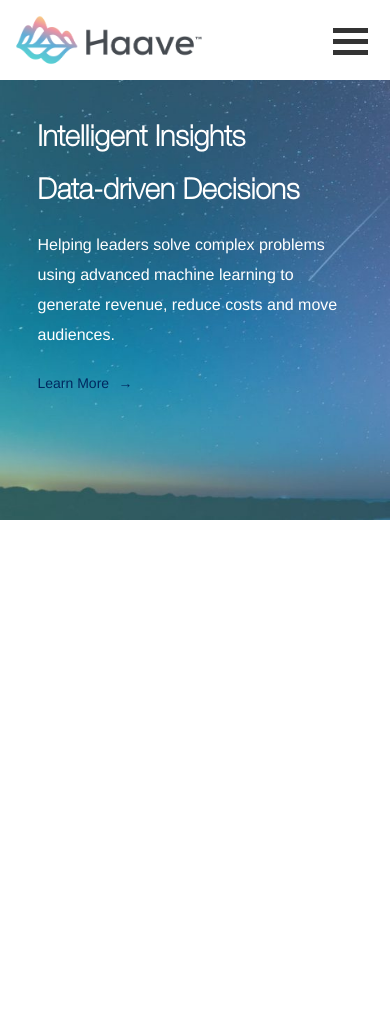
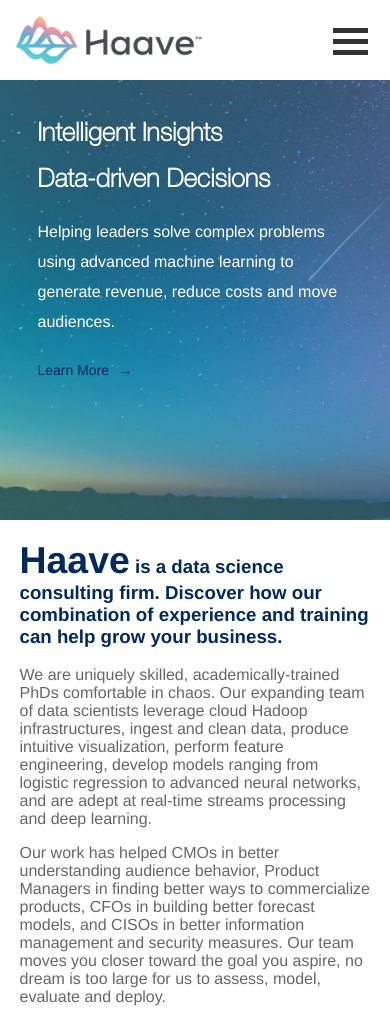
Before and after one commit to gadarsh555/haave, a React (Create React App) app: page / in a window 390 px wide. Before the commit the page ends 844 px from the top, so only its background shows below. Built offline with nearby package versions, Linux system fonts and the light colour scheme.

Commit message:
complete services component

```diff
--- a/src/App.css
+++ b/src/App.css
@@ -12,9 +12,10 @@
 	background-size: cover;
 }
 
-.Header-content {
+.Header-content,
+#Services {
 	text-align: left;
-	padding: 0 20%;
+	padding: 0 25%;
 }
 .Header-content h1 {
 	font-size: 3em;
@@ -40,28 +41,25 @@
 span {
 	float: right;
 }
-/*@keyframes App-logo-spin {
-	from {
-		transform: rotate(0deg);
+@media (max-width: 1450px) {
+	.Header-content,
+	#Services {
+		padding: 0 20%;
 	}
-	to {
-		transform: rotate(360deg);
-	}
-}*/
+}
 @media (max-width: 900px) {
-	.Header-content {
+	.Header-content,
+	#Services {
 		padding: 0 10%;
 	}
 }
 @media (max-width: 700px) {
-	.Header-content {
+	.Header-content,
+	#Services {
 		padding: 0 5%;
 	}
 }
 @media (max-width: 600px) {
-	.Header-content {
-		padding: 0 5%;
-	}
 	.Header-content h1 {
 		font-size: 2em;
 	}
@@ -74,3 +72,8 @@ span {
 		font-size: 1.8em;
 	}
 }
+@media (max-width: 400px) {
+	.Header-content h1 {
+		font-size: 1.6em;
+	}
+}
--- a/src/App.js
+++ b/src/App.js
@@ -2,6 +2,7 @@ import React, { Component } from 'react';
 import './App.css';
 
 import Nav from './components/Nav';
+import Services from './components/Services';
 
 class App extends Component {
 	render() {
@@ -26,9 +27,11 @@ class App extends Component {
 						</div>
 					</div>
 				</header>
-				<body>
-					<div id="Services" />
-				</body>
+				<div>
+					<div id="Services">
+						<Services />
+					</div>
+				</div>
 			</div>
 		);
 	}
--- a/src/components/Services.js
+++ b/src/components/Services.js
@@ -3,7 +3,30 @@ import '../styles/Services.css';
 
 class Services extends Component {
 	render() {
-		return <div className="Services" />;
+		return (
+			<div>
+				<h3>
+					<b>Haave</b> is a data science consulting firm. Discover how our
+					combination of experience and training can help grow your business.
+				</h3>
+				<p className="service-description">
+					We are uniquely skilled, academically-trained PhDs comfortable in
+					chaos. Our expanding team of data scientists leverage cloud Hadoop
+					infrastructures, ingest and clean data, produce intuitive
+					visualization, perform feature engineering, develop models ranging
+					from logistic regression to advanced neural networks, and are adept at
+					real-time streams processing and deep learning.
+				</p>
+				<p className="service-description">
+					Our work has helped CMOs in better understanding audience behavior,
+					Product Managers in finding better ways to commercialize products,
+					CFOs in building better forecast models, and CISOs in better
+					information management and security measures. Our team moves you
+					closer toward the goal you aspire, no dream is too large for us to
+					assess, model, evaluate and deploy.
+				</p>
+			</div>
+		);
 	}
 }
 
--- a/src/styles/Services.css
+++ b/src/styles/Services.css
@@ -0,0 +1,9 @@
+b {
+	font-size: 2em;
+}
+h3 {
+	color: #002960;
+}
+.service-description {
+	color: #666;
+}
```
Also changed, not shown: 11 other files (tests, documents, lock files or other folders).
